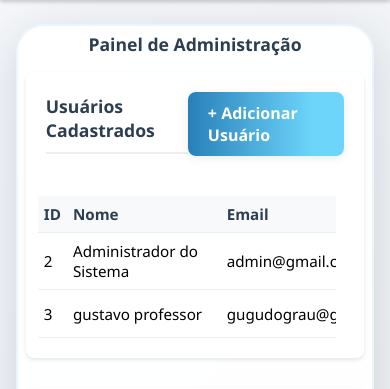
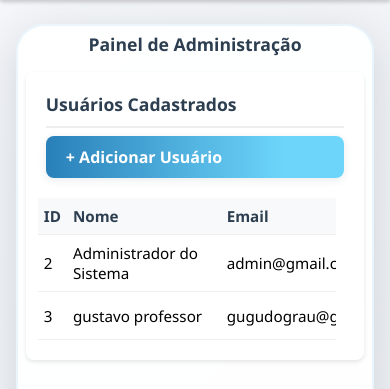
Before and after one commit to Codexgsn/gest-o-escolas, a Flask app: page /admin in a window 390 px wide. Shown: the part 62-451 px from the top of the page. Run offline with Flask 3, Linux system fonts and the light colour scheme; a user stored in the database is signed in.

Commit message:
responsividade do botão no css

```diff
--- a/static/style.css
+++ b/static/style.css
@@ -1089,9 +1089,10 @@ body {
 /* Estilos para a nova interface de administração */
 .section-header {
     display: flex;
+    align-items: center;
     justify-content: space-between;
-    align-items: center;
-    margin-bottom: 20px;
+    flex-wrap: wrap;
+    gap: 12px;
 }
 
 .section-header h3 {
@@ -1302,6 +1303,22 @@ body {
   }
 }
 
+@media (max-width: 600px) {
+    .section-header {
+        flex-direction: column;
+        align-items: stretch;
+        gap: 8px;
+    }
+    .section-header h3 {
+        text-align: left;
+        margin-bottom: 0;
+    }
+    .section-header .btn-primary {
+        width: 100%;
+        min-width: 0;
+    }
+}
+
 /* Botão de voltar */
 .btn-voltar {
   background: linear-gradient(90deg, #b9c6d8, #6dd5fa 80%);
```
